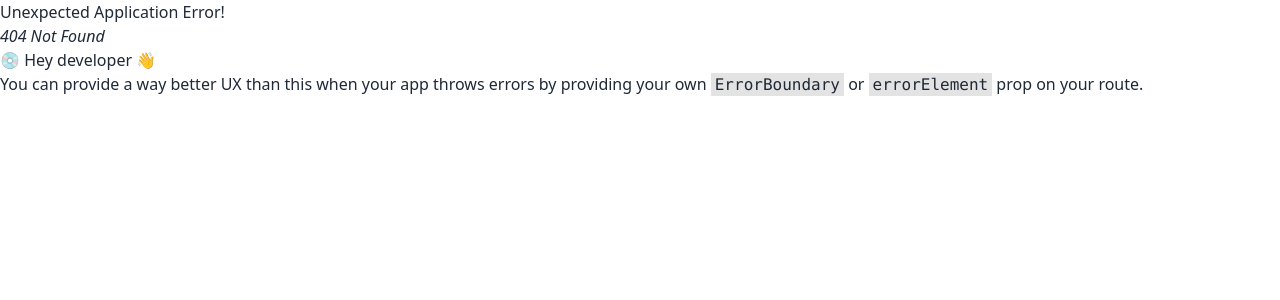
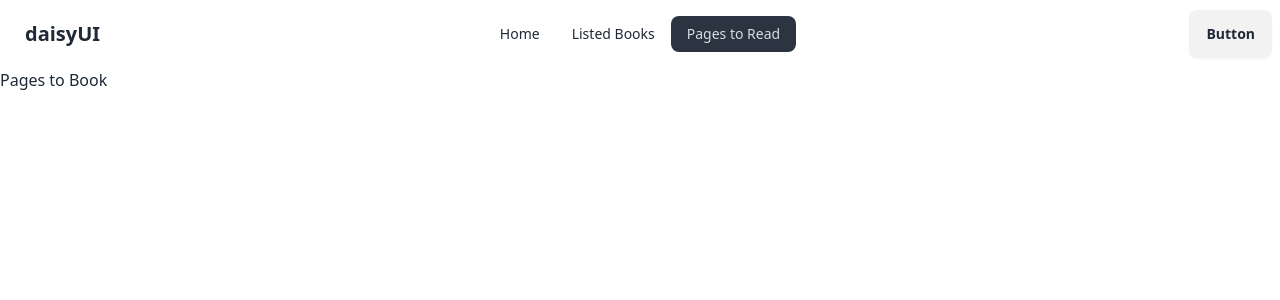
Before and after one commit to kalidashodekare14/book-vibe, a React (Vite) app: page /pages_to_book in a window 1280 px wide. Before the commit this address had no page. Shown: the top 300 px of the page. Built offline with nearby package versions, Linux system fonts and the light colour scheme.

Commit message:
project file

```diff
--- a/src/Components/Header/Header.jsx
+++ b/src/Components/Header/Header.jsx
@@ -1,7 +1,35 @@
+import React from 'react';
+import { NavLink } from 'react-router-dom';
+
 const Header = () => {
+
+    const links = <>
+        <li><NavLink to="/">Home</NavLink></li>
+        <li><NavLink to="/list_book">Listed Books</NavLink></li>
+        <li><NavLink to="/pages_to_book">Pages to Read</NavLink></li>
+    </>
+
     return (
-        <div>
-            <h2>This is a Header</h2>
+        <div className="navbar bg-base-100">
+            <div className="navbar-start">
+                <div className="dropdown">
+                    <div tabIndex={0} role="button" className="btn btn-ghost lg:hidden">
+                        <svg xmlns="http://www.w3.org/2000/svg" className="h-5 w-5" fill="none" viewBox="0 0 24 24" stroke="currentColor"><path strokeLinecap="round" strokeLinejoin="round" strokeWidth="2" d="M4 6h16M4 12h8m-8 6h16" /></svg>
+                    </div>
+                    <ul tabIndex={0} className="menu menu-sm dropdown-content mt-3 z-[1] p-2 shadow bg-base-100 rounded-box w-52">
+                        {links}
+                    </ul>
+                </div>
+                <a className="btn btn-ghost text-xl">daisyUI</a>
+            </div>
+            <div className="navbar-center hidden lg:flex">
+                <ul className="menu menu-horizontal px-1">
+                    {links}
+                </ul>
+            </div>
+            <div className="navbar-end">
+                <a className="btn">Button</a>
+            </div>
         </div>
     );
 };
--- /dev/null
+++ b/src/Components/Home/Home.jsx
@@ -0,0 +1,11 @@
+import React from 'react';
+
+const Home = () => {
+    return (
+        <div>
+            <h2>This is a Home</h2>
+        </div>
+    );
+};
+
+export default Home;
--- a/src/Pages/ListedBook/ListedBook.jsx
+++ b/src/Components/ListedBook/ListedBook.jsx
@@ -1,9 +1,7 @@
-import React from 'react';
-
 const ListedBook = () => {
     return (
         <div>
-            <h2>This is a Book</h2>
+            <h2>This is Book</h2>
         </div>
     );
 };
--- /dev/null
+++ b/src/Components/PagesToBook/PagesToBook.jsx
@@ -0,0 +1,9 @@
+const PagesToBook = () => {
+    return (
+        <div>
+            <h2>Pages to Book</h2>
+        </div>
+    );
+};
+
+export default PagesToBook;
--- a/src/Components/Root/Root.jsx
+++ b/src/Components/Root/Root.jsx
@@ -1,7 +1,11 @@
+import { Outlet } from "react-router-dom";
+import Header from "../Header/Header";
+
 const Root = () => {
     return (
         <div>
-
+            <Header></Header>
+            <Outlet></Outlet>
         </div>
     );
 };
--- a/src/Pages/PagesToRead/PagesToRead.jsx
+++ /dev/null
@@ -1,9 +0,0 @@
-const PagesToRead = () => {
-    return (
-        <div>
-            <h2>This pages read</h2>
-        </div>
-    );
-};
-
-export default PagesToRead;
```
Also changed, not shown: src/main.jsx (+22 -3 lines).
